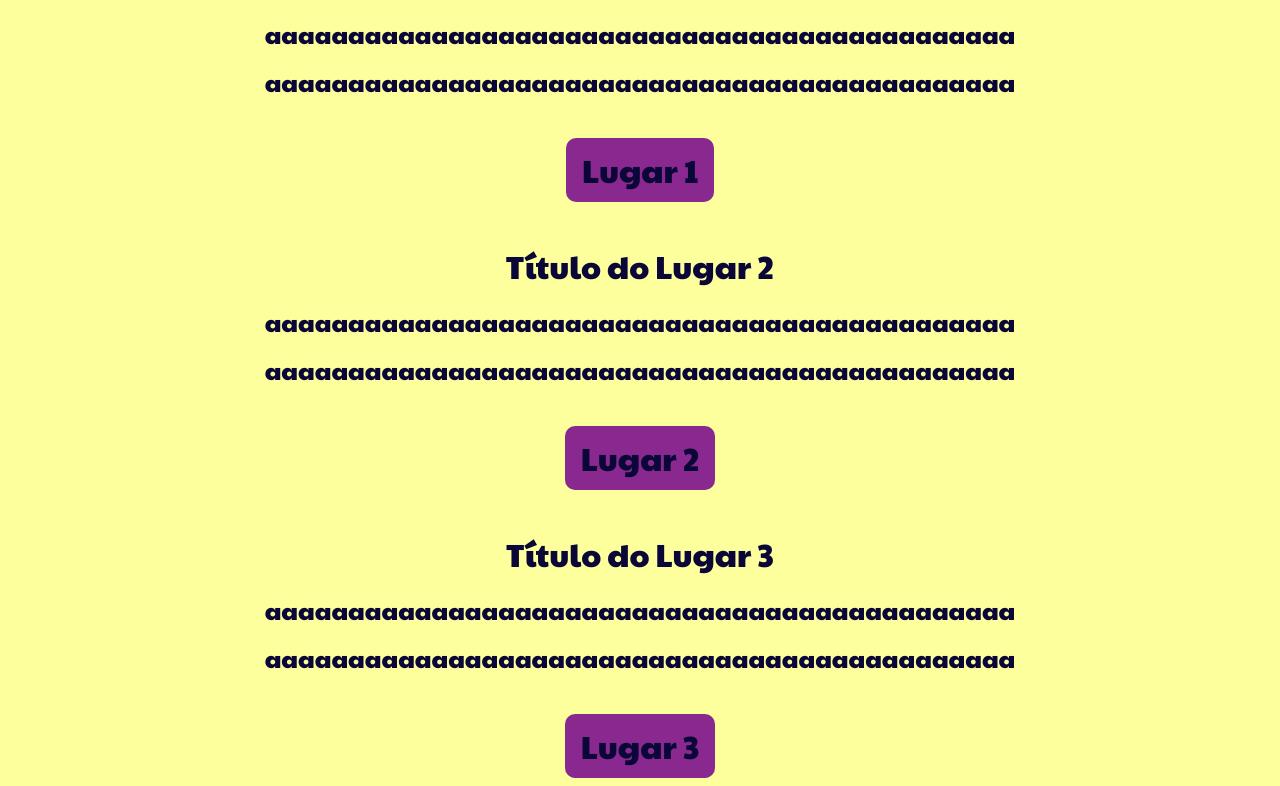
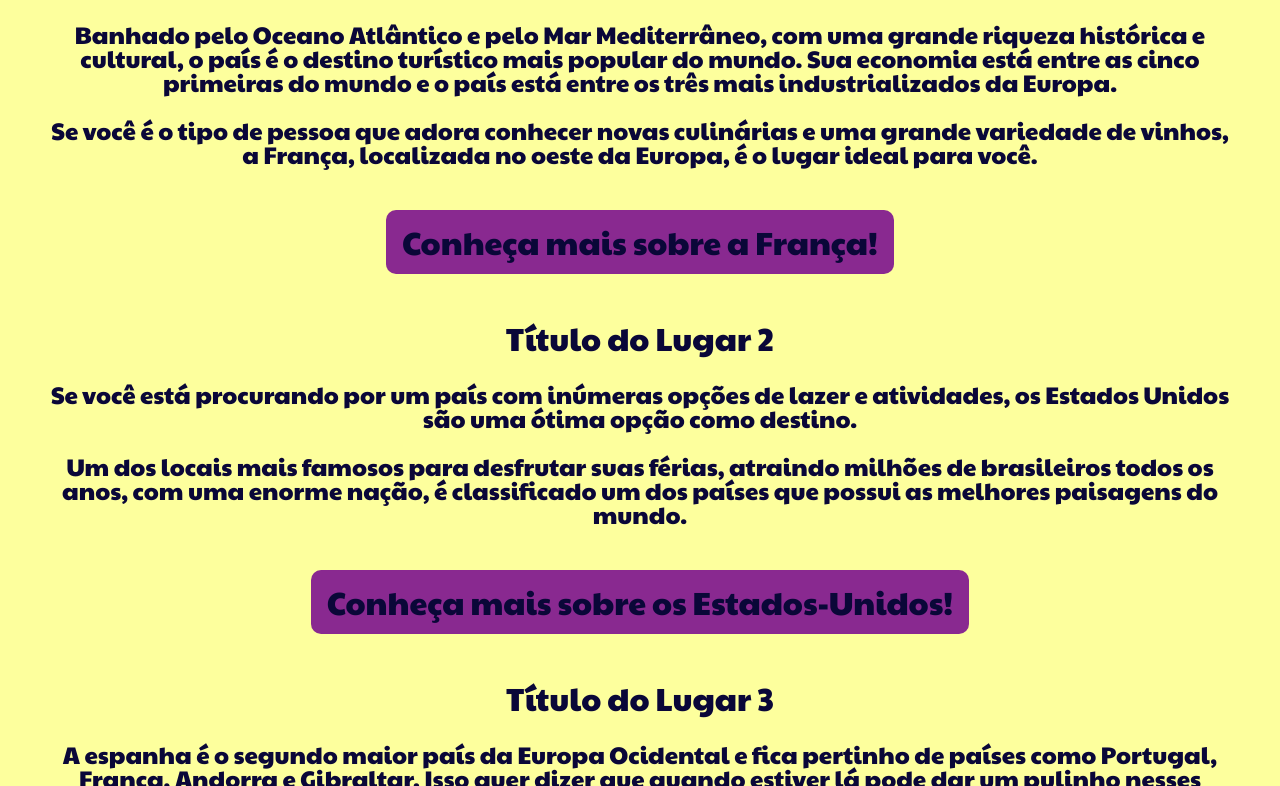
Before and after one commit to Pololokka/desafio-pe-na-estrada, a React (Vite) app: page / in a window 1280 px wide. Shown: the part 494-1280 px from the top of the page. Built offline with nearby package versions, Linux system fonts and the light colour scheme.

Commit message:
:sparkles: feat: feitos textos da home

```diff
--- a/src/App.css
+++ b/src/App.css
@@ -206,6 +206,7 @@
   flex-direction: column;
   align-items: center;
   justify-content: center;
+  padding: 0 2em;
 }
 
 .titulo {
--- a/src/Data/texts.js
+++ b/src/Data/texts.js
@@ -5,16 +5,16 @@
 ];
 
 export const homeTextPlace1 = [
-  "aaaaaaaaaaaaaaaaaaaaaaaaaaaaaaaaaaaaaaaaaaaaa",
-  "aaaaaaaaaaaaaaaaaaaaaaaaaaaaaaaaaaaaaaaaaaaaa",
+  "Banhado pelo Oceano Atlântico e pelo Mar Mediterrâneo, com uma grande riqueza histórica e cultural, o país é o destino turístico mais popular do mundo. Sua economia está entre as cinco primeiras do mundo e o país está entre os três mais industrializados da Europa.",
+  "Se você é o tipo de pessoa que adora conhecer novas culinárias e uma grande variedade de vinhos, a França, localizada no oeste da Europa, é o lugar ideal para você.",
 ];
 
 export const homeTextPlace2 = [
-  "aaaaaaaaaaaaaaaaaaaaaaaaaaaaaaaaaaaaaaaaaaaaa",
-  "aaaaaaaaaaaaaaaaaaaaaaaaaaaaaaaaaaaaaaaaaaaaa",
+  "Se você está procurando por um país com inúmeras opções de lazer e atividades, os Estados Unidos são uma ótima opção como destino.",
+  "Um dos locais mais famosos para desfrutar suas férias, atraindo milhões de brasileiros todos os anos, com uma enorme nação, é classificado um dos países que possui as melhores paisagens do mundo.",
 ];
 
 export const homeTextPlace3 = [
-  "aaaaaaaaaaaaaaaaaaaaaaaaaaaaaaaaaaaaaaaaaaaaa",
-  "aaaaaaaaaaaaaaaaaaaaaaaaaaaaaaaaaaaaaaaaaaaaa",
+  "A espanha é o segundo maior país da Europa Ocidental e fica pertinho de países como Portugal, França, Andorra e Gibraltar. Isso quer dizer que quando estiver lá pode dar um pulinho nesses outros países. O país acolhe todo tipo de turistas dos mais aventureiros aos mais calmos. Com seus relevos montanhosos, belas praias e monumentos históricos é impossível não se apaixonar por sua história e cultura.",
+  "Para conhecer a história do país visite seus inúmeros museus. O famoso Museu Guggenheim ou Museu do Prado em Madri. Não esqueça de deixar um dia reservado para conhecer o estádio do Barcelona, casa de um dos times mais famosos do mundo.",
 ];
--- a/src/Pages/Home/Index.jsx
+++ b/src/Pages/Home/Index.jsx
@@ -9,6 +9,8 @@
 } from "../../Data/texts";
 
 const Home = () => {
+  document.title = "Pé na Estrada!";
+
   return (
     <main className="main__container">
       <h1 className="titulo titulo-hover">Teste</h1>
@@ -19,7 +21,7 @@
         sectionText={homeTextPlace1}
       />
       <Link className="subtitulo btn__geral" to="/">
-        Lugar 1
+        Conheça mais sobre a França!
       </Link>
 
       <TextSection
@@ -27,7 +29,7 @@
         sectionText={homeTextPlace2}
       />
       <Link className="subtitulo btn__geral" to="/">
-        Lugar 2
+        Conheça mais sobre os Estados-Unidos!
       </Link>
 
       <TextSection
@@ -35,7 +37,7 @@
         sectionText={homeTextPlace3}
       />
       <Link className="subtitulo btn__geral" to="/">
-        Lugar 3
+        Conheça mais sobre a Espanha!
       </Link>
     </main>
   );
```
